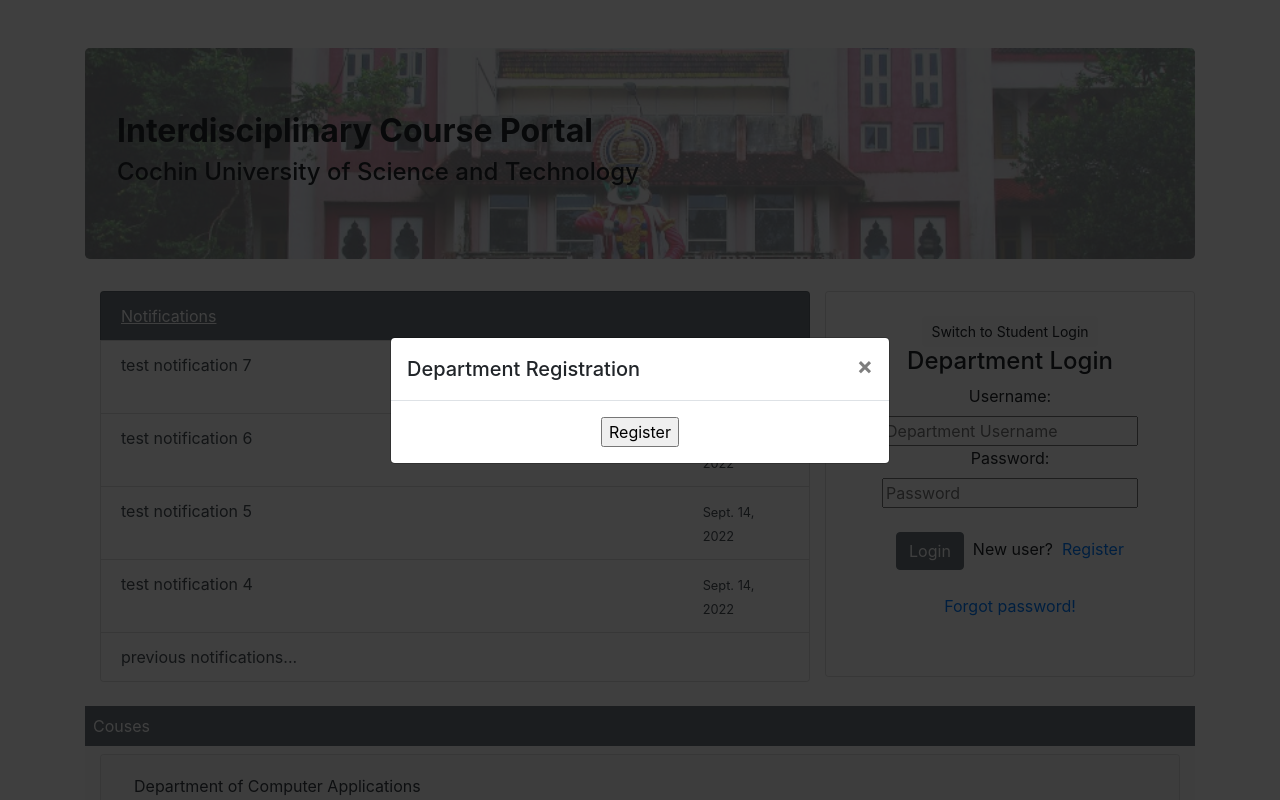
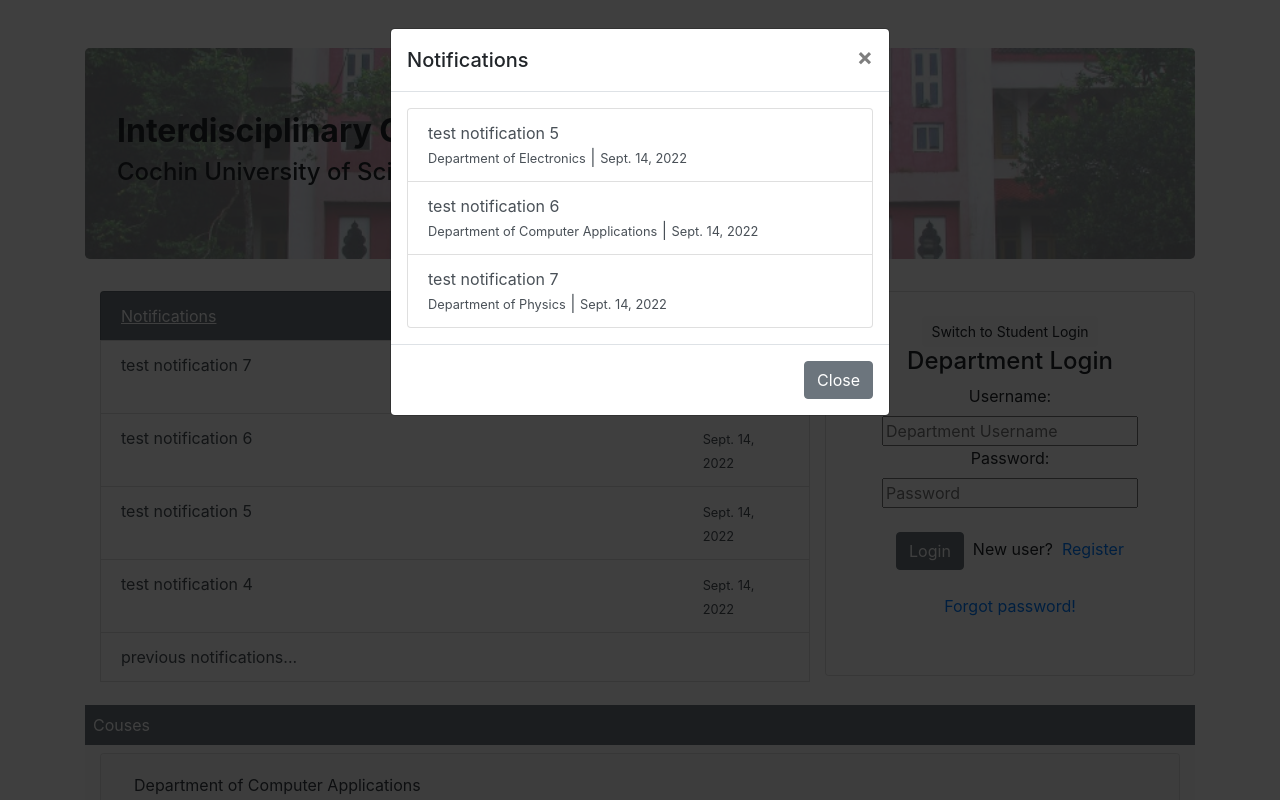
Before and after one commit to musowir/IDCP, a Django app: page / in a window 1280 px wide, after a click on "previous notifications...". Run offline with Django 4.2, Linux system fonts and the light colour scheme; data comes from the database, SQL or seed files in the repository; some libraries are stand-ins or nearby versions.

Commit message:
modals for prev nots added

```diff
--- a/department/views.py
+++ b/department/views.py
@@ -33,7 +33,8 @@ def index(request):
 
 def welcome(request):
     deps=DepProfileInfo.objects.all()
-    nots = Notification.objects.all().order_by('-id')[:4]
+    nots4 = Notification.objects.all().order_by('-id')[:4]
+    nots = Notification.objects.all()[4:]
     r=[]
     for d in deps:
         c = CourseInfo.objects.filter(department=d.id)
@@ -68,7 +69,7 @@ def welcome(request):
 
         return render(request,'department/welcome.html', context={'r':r, 'user_form':user_form,
                             'profile_form':profile_form,
-                            'registered':registered, 'nots': nots })
+                            'registered':registered, 'nots': nots, 'nots4':nots4 })
     else:
         registered = False
         if request.method == 'POST':
@@ -92,7 +93,7 @@ def welcome(request):
             s_profile_form = StudentProfileInfoForm()
         return render(request,'department/welcome.html', context={'r':r, 's_user_form':s_user_form,
                             's_profile_form':s_profile_form,
-                            'registered':registered, 'nots': nots })
+                            'registered':registered, 'nots': nots, 'nots4':nots4 })
         # return render(request,'student/registration.html',
         #                     {'s_user_form':s_user_form,
         #                     's_profile_form':s_profile_form,
--- a/templates/department/welcome.html
+++ b/templates/department/welcome.html
@@ -29,17 +29,50 @@
       <div class="col-md-8">
         <div class="list-group">
           <button type="button" class="list-group-item list-group-item-action bg-secondary text-white"><u>Notifications</u></button>
-          {% for n in nots %}
+          {% for n4 in nots4 %}
           <div class="list-group-item list-group-item-action">
             <div class="row">
-            <div class="col-sm-10">{{ n.notification }}
+            <div class="col-sm-10">{{ n4.notification }}
             </div>
             <div class="col-sm-2">
-              <small>{{ n.publish_date }}</small></div>
+              <small>{{ n4.publish_date }}</small></div>
           </div>
           </div>
           {% endfor %}
-          <button type="button" class="list-group-item list-group-item-action">previous notifications...</button>
+          <!-- Button trigger modal noti -->
+          <button type="button" class="list-group-item list-group-item-action" data-toggle="modal" data-target="#staticBackdrop">
+            previous notifications...
+          </button>
+
+          <!-- Modal -->
+          <div class="modal fade" id="staticBackdrop" data-backdrop="static" data-keyboard="false" tabindex="-1" aria-labelledby="staticBackdropLabel" aria-hidden="true">
+            <div class="modal-dialog">
+              <div class="modal-content">
+                <div class="modal-header">
+                  <h5 class="modal-title" id="staticBackdropLabel">Notifications</h5>
+                  <button type="button" class="close" data-dismiss="modal" aria-label="Close">
+                    <span aria-hidden="true">&times;</span>
+                  </button>
+                </div>
+                <div class="modal-body">
+                  {% for n in nots %}
+                    <div class="list-group-item list-group-item-action">
+
+                      {{ n.notification }} <br>
+                        <small>{{n.department}}</small> |
+
+                        <small>{{ n.publish_date }}</small>
+
+                    </div>
+                    {% endfor %}
+                </div>
+                <div class="modal-footer">
+                  <button type="button" class="btn btn-secondary" data-dismiss="modal">Close</button>
+                </div>
+              </div>
+            </div>
+          </div>
+
         </div>
 
       </div>
```
